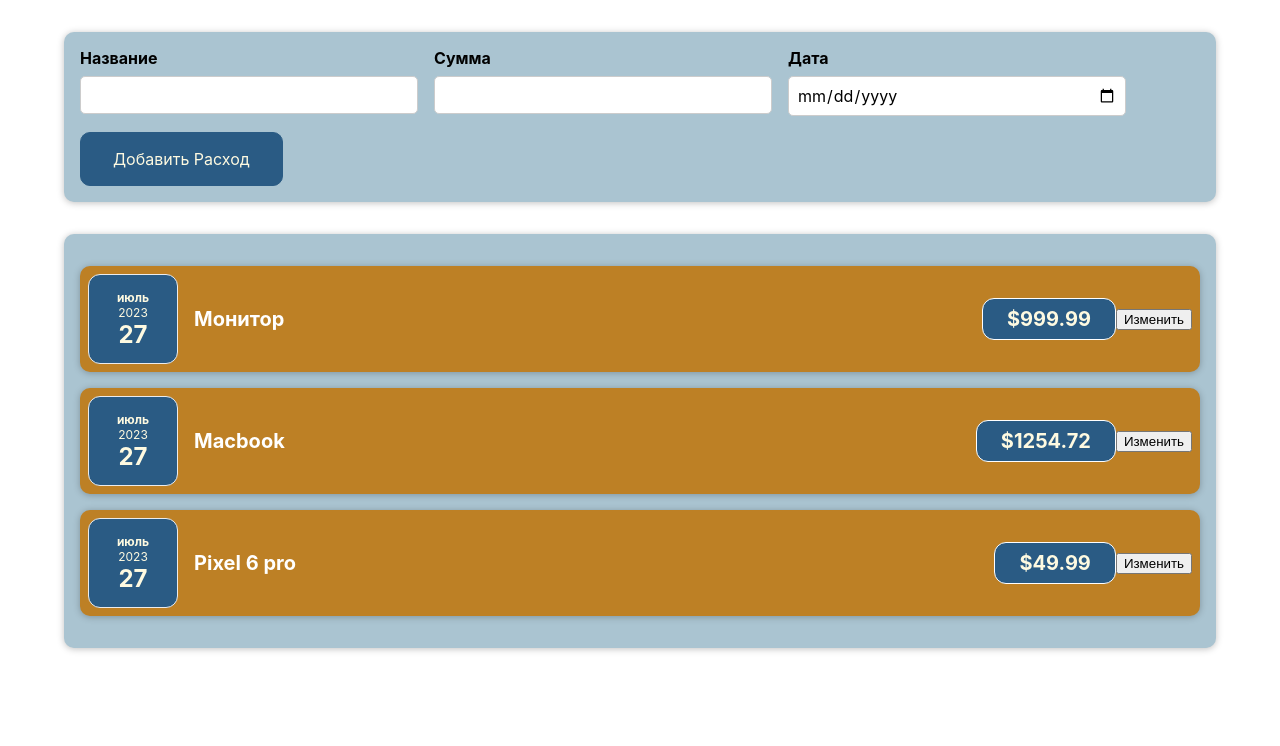
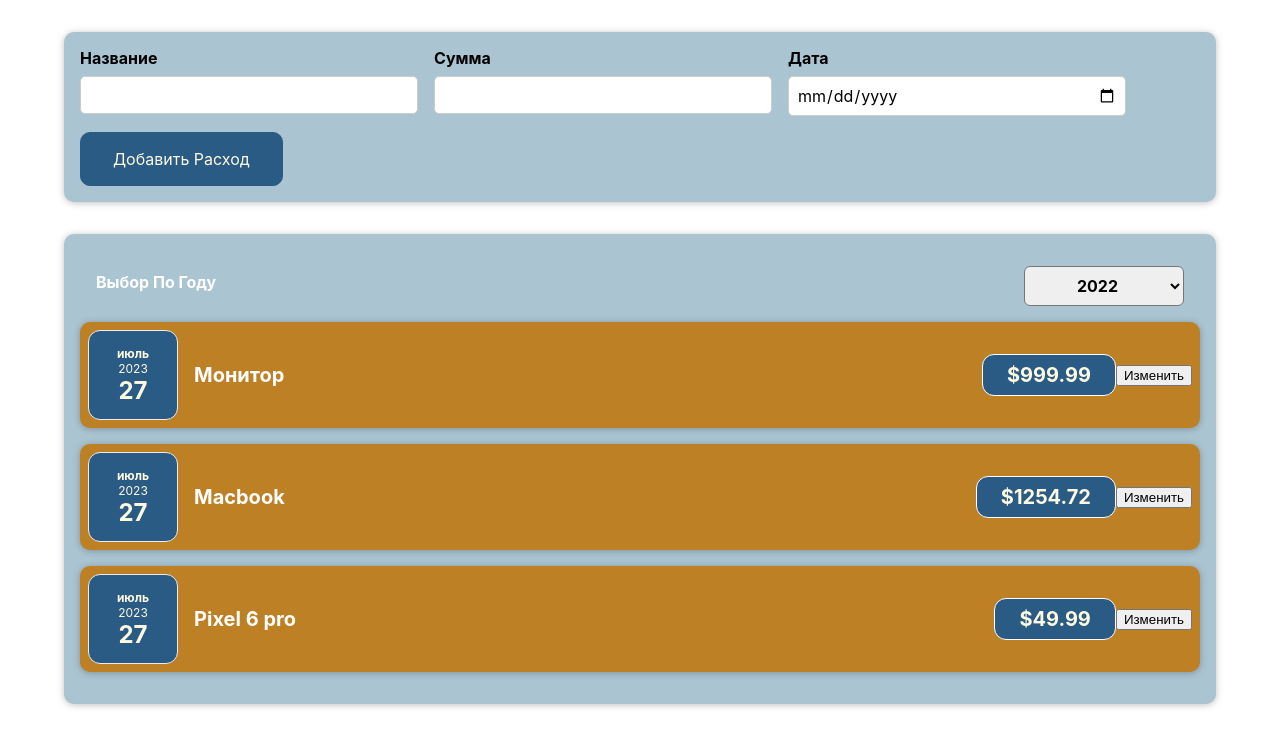
Before and after one commit to Nurbolot0225/CostAccounting, a React (Create React App) app: page / in a window 1280 px wide. Shown: the top 746 px of the page. Built offline with nearby package versions, Linux system fonts and the light colour scheme.

Commit message:
added CostFilter

```diff
--- /dev/null
+++ b/src/components/Costs/CostFilter.css
@@ -0,0 +1,24 @@
+.costs-filter {
+    color: white;
+    padding: 0 1rem;
+}
+
+.costs-filter__control {
+    display: flex;
+    width: 100%;
+    align-items: center;
+    justify-content: space-between;
+    margin: 1rem 0;
+}
+
+.costs-filter label {
+    font-weight: bold;
+    margin-bottom: 0.5rem;
+}
+
+.costs-filter select {
+    font: inherit;
+    padding: 0.5rem 3rem;
+    font-weight: bold;
+    border-radius: 6px;
+}
--- /dev/null
+++ b/src/components/Costs/CostFilter.js
@@ -0,0 +1,24 @@
+import "./CostFilter.css";
+import {useState} from "react";
+
+const CostsFilter = (props) => {
+    const yearChangeHandler = (event) => {
+        props.onChangeYear(event.target.value);
+    };
+
+    return (
+        <div className="costs-filter">
+            <div className="costs-filter__control">
+                <label>Выбор По Году</label>
+                <select value={props.year} onChange={yearChangeHandler}>
+                    <option value="2022">2022</option>
+                    <option value="2021">2021</option>
+                    <option value="2020">2020</option>
+                    <option value="2019">2019</option>
+                </select>
+            </div>
+        </div>
+    );
+};
+
+export default CostsFilter;
--- a/src/components/Costs/Costs.js
+++ b/src/components/Costs/Costs.js
@@ -1,10 +1,21 @@
 import CostItem from "./CostItem";
 import './Costs.css'
 import Card from "../UI/Card";
+import CostsFilter from "./CostFilter";
+import {useState} from "react";
 
 const Costs = (props) => {
+
+    const [selectedYear, setSelectedYear] = useState('2023')
+
+    const yearChangeHandler = (year) => {
+        setSelectedYear(year)
+    }
+
     return (
+        <div>
             <Card className='costs'>
+                <CostsFilter year={selectedYear} onChangeYear={yearChangeHandler} />
                 <CostItem
                     data={props.costs[0].date}
                     description={props.costs[0].description}
@@ -21,6 +32,7 @@
                     amount={props.costs[2].amount}
                 />
             </Card>
+        </div>
     )
 }
 
```
Lines whose indentation alone changed are shown as unchanged.
